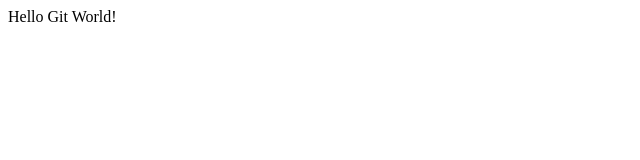
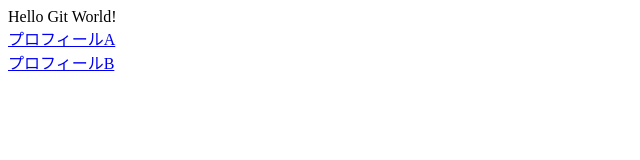
Before and after one commit to hira-Git/ensyu0325, a plain HTML site: page index.html in a window 1280 px wide. Shown: the whole page, without its empty margins (0-640 px from the left). Drawn offline with Linux system fonts and the light colour scheme.

Commit message:
index.htmlにaタグを追加、新たなhtmlファイルの作成

```diff
--- a/index.html
+++ b/index.html
@@ -1,6 +1,8 @@
 <!DOCUTYPE html>
 <html lang="ja">
 <body>
-	Hello Git World!
+	Hello Git World!<br>
+	<a href="profile_A.html">プロフィールA</a><br>
+	<a href="profile_B.html">プロフィールB</a><br>
 </body>
 </html>
```
Also changed, not shown: profile_A.html (added), profile_B.html (added).
